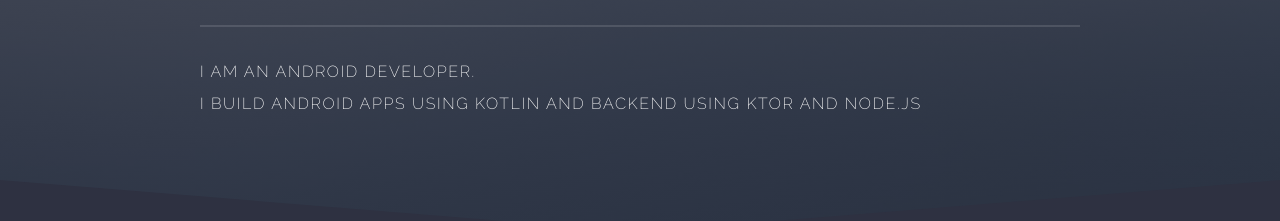
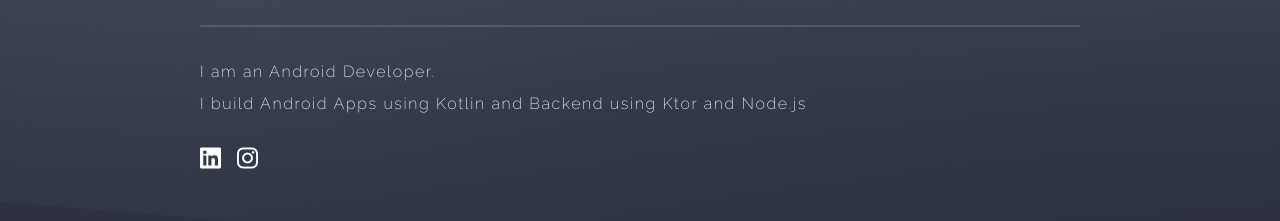
Before and after one commit to Sk-singla/portfolio, a React (Create React App) app: page / in a window 1280 px wide. Shown: the part 161-382 px from the top of the page. Built offline with nearby package versions, Linux system fonts and the light colour scheme; no server answers.

Commit message:
Linked in and insta link added

```diff
--- a/src/App.css
+++ b/src/App.css
@@ -26,7 +26,7 @@
 }
 .screen_size{
 	width: 100%;
-	height: 100%;
+	height: 100vh;
 }
 @keyframes ldio-dj8ghc4tgwi {
 	0% {
@@ -326,7 +326,6 @@
 		-webkit-transition: color 0.2s ease-in-out, border-bottom-color 0.2s ease-in-out;
 		-ms-transition: color 0.2s ease-in-out, border-bottom-color 0.2s ease-in-out;
 		transition: color 0.2s ease-in-out, border-bottom-color 0.2s ease-in-out;
-		border-bottom: dotted 1px rgba(255, 255, 255, 0.35);
 		color: #ffffff;
 		text-decoration: none;
 	}
@@ -3216,7 +3215,7 @@
 
 				.features article {
 					width: 100%;
-					margin: 0 0 2em 0 !important;
+					margin: 1.5em 0 2em 0 !important;
 				}
 
 		}
@@ -3502,7 +3501,8 @@
 			font-weight: 200;
 			letter-spacing: 0.1em;
 			line-height: 2;
-			text-transform: uppercase;
+			margin-bottom: 0;
+
 		}
 
 		@media screen and (max-width: 1280px) {
--- a/src/components/Banner.js
+++ b/src/components/Banner.js
@@ -5,7 +5,16 @@
         <section id="banner">
             <div className="inner">
                 <h2>Hi, I am Samarth.</h2>
-                <p>I am an Android Developer.<br/> I build Android Apps using Kotlin and Backend using Ktor and Node.js</p>
+                <p>I am an Android Developer.<br/>
+                    I build Android Apps using Kotlin and Backend using Ktor and Node.js
+                </p>
+                <br/>
+                <a href="https://www.linkedin.com/in/samarth-gupta-049120193" target="_blank" rel="noreferrer">
+                    <i className="fab fa-linkedin me-3" style={{fontSize:"24px"}}/>
+                </a>
+                <a href="https://www.instagram.com/sk_singla02" target="_blank" rel="noreferrer">
+                    <i className="fab fa-instagram me-3" style={{fontSize: "24px"}}/>
+                </a>
             </div>
         </section>
     )
```
